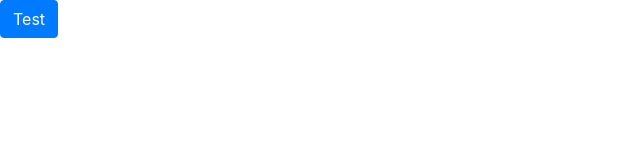
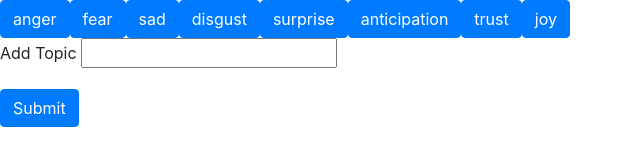
Before and after one commit to purdyjen/gif-reactions, a plain HTML site: page index.html in a window 1280 px wide. Shown: the whole page, without its empty margins (0-640 px from the left). Drawn offline with nearby package versions, Linux system fonts and the light colour scheme.

Commit message:
need to troubleshoot

```diff
--- a/assets/js/app.js
+++ b/assets/js/app.js
@@ -1,13 +1,15 @@
 $(document).ready(function() {
   //doc ready
 
-  var topics = ["anger", "fear", "sad", "disgust", "disgust", "surprise", "anticipation", "trust", "joy"];
+  var topics = ["anger", "fear", "sad", "disgust", "surprise", "anticipation", "trust", "joy"];
 
-  $("#test-button").on("click", function getGifs() {
-    var userInput = "star-wars";
+
+
+  $(document).on("click", ".btn", function getGifs() {
+
     var url = "https://api.giphy.com/v1/gifs/search";
     var key = "api_key=TetrpMjBeTZDHJDhshu2qZwVTVoobDCD";
-    var q = "q=" + userInput;
+    var q = "q=" + $("data-name");
     var limit = "limit=10";
     var offset = "offset=0";
     var rating = "rating=PG-13";
@@ -59,8 +61,29 @@ $(document).ready(function() {
     }); //then closing tag
   }); //getGifs closing tag
 
+
+  function addButton(){
+    $("#topics").empty();
+    for (i=0; i < topics.length; i++) {
+      var newButton = $("<button>");
+      newButton.addClass("btn btn-primary");
+      newButton.attr("id", topics[i]);
+      newButton.attr("data-name", topics[i]);
+      newButton.text(topics[i]);
+      $("#topics").append(newButton);
+    }
+  }
+
+  addButton();
+
+  $("#add-button").on("click", function(){
+    event.preventDefault();
+    var topic = $("#add-topic").val().trim();
+    topics.push(topic);
+    addButton();
+  });
   $(document).on("click", ".gif", function toggleState() {
-      console.log("Is this even working?");
+
     var state = $(this).attr("data-state");
 
     if (state === "still") {
@@ -74,7 +97,5 @@ $(document).ready(function() {
     }
   }); //toggleState closing tag
 
-
-
-
+  addButton();
 }); //doc ready closing tag
--- a/index.html
+++ b/index.html
@@ -19,9 +19,14 @@
 </head>
 <body>
     <div id="topics"></div>
-    <div id="test">
-        <button id="test-button" class="btn btn-primary">Test</button>
-    </div>
+    <form>
+        <div class="form-group">
+          <label id="add-topic">Add Topic</label>
+          <input type="text">
+        </div>
+        <button id="add-button" class="btn btn-primary">Submit</button>
+    </form>
+
     <div id="images"></div>
 </body>
 </html>
```
